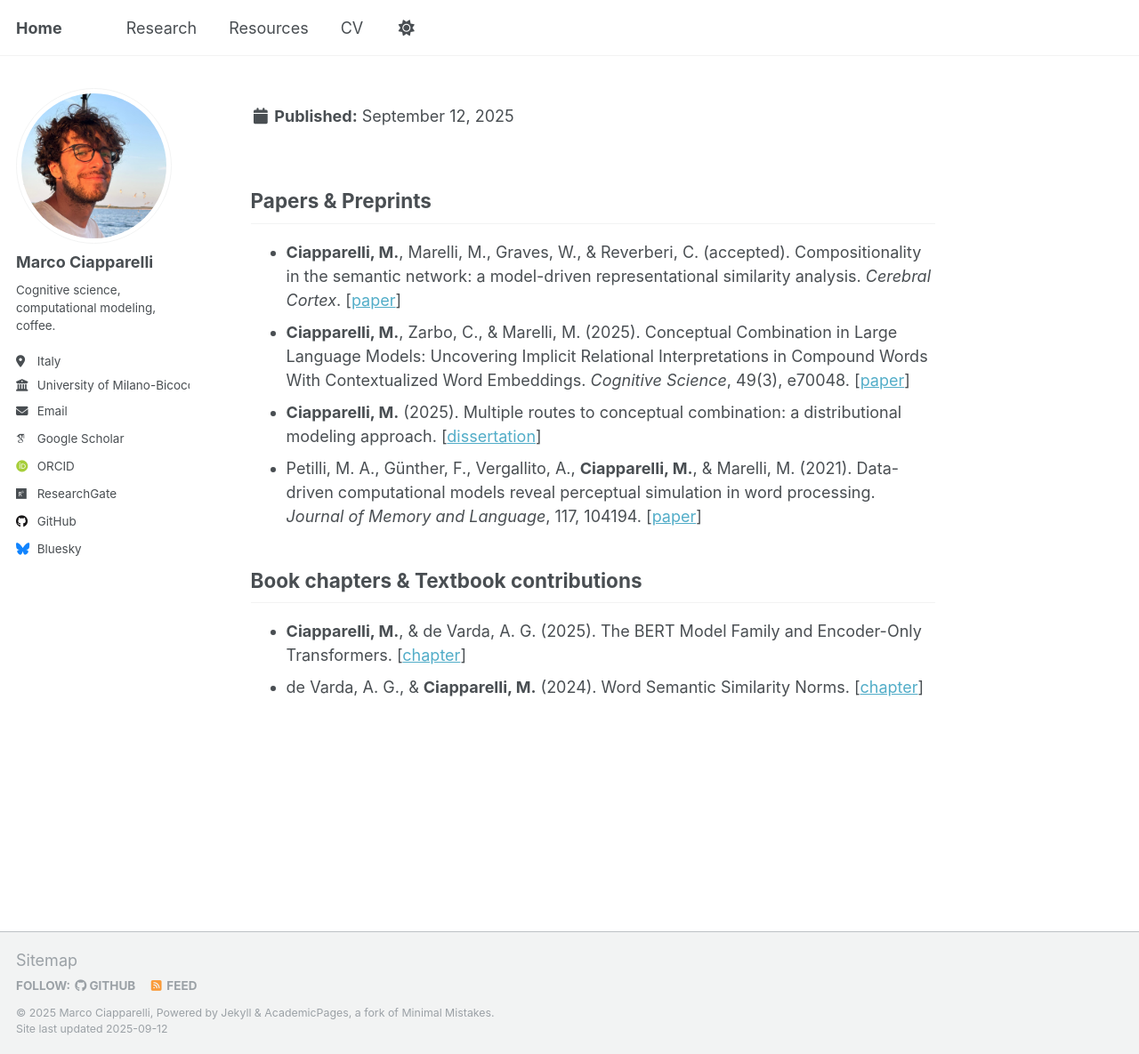
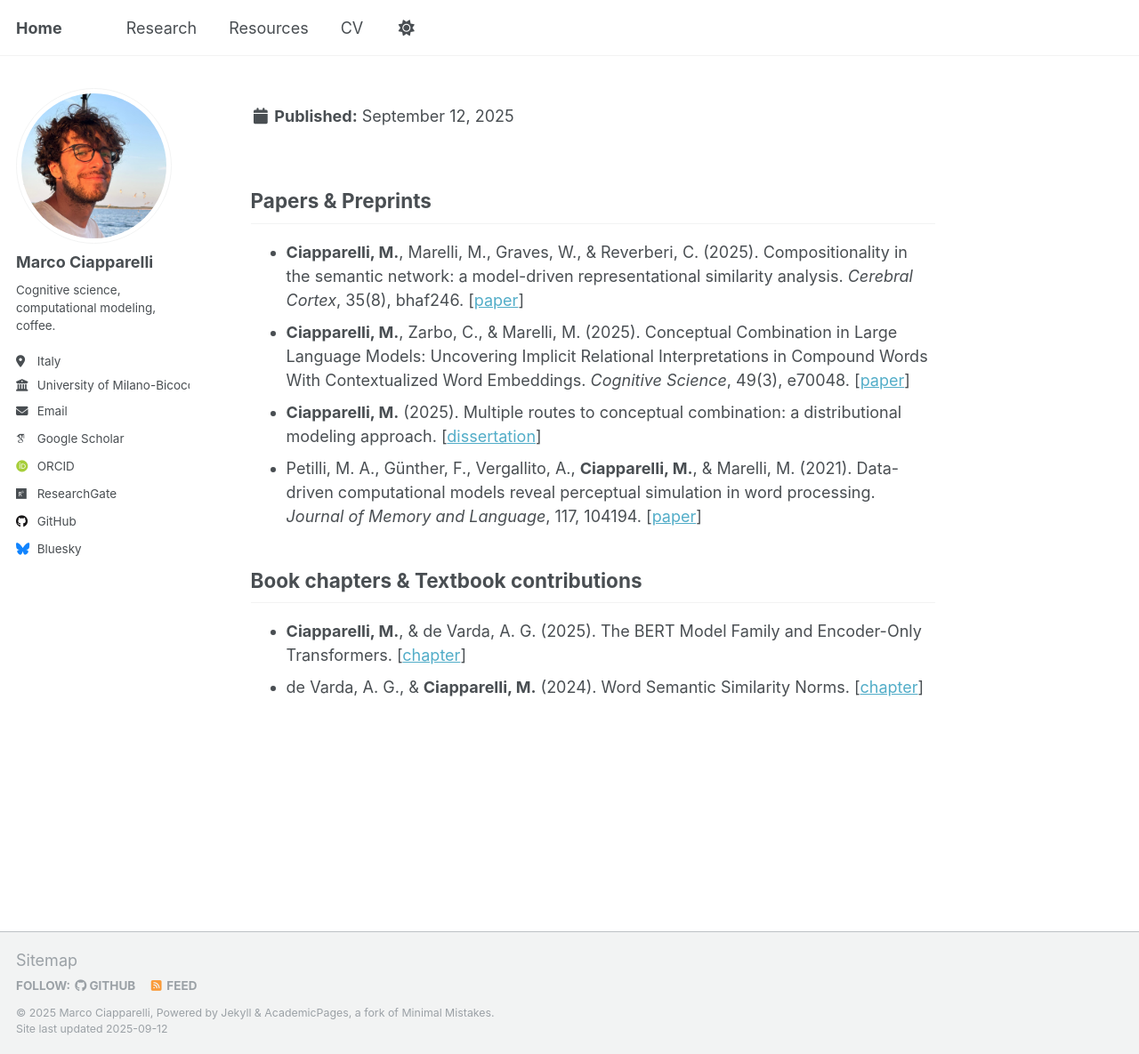
Before and after one commit to MarcoCiapparelli/MarcoCiapparelli.github.io, a Jekyll site: the page built from _research/publication_list.md, in a window 1280 px wide and 1185 px high. Shown: the whole window at 89% size. Built offline with Jekyll 4.4.1, drawn with Linux system fonts in a browser that asks for light colours; some web fonts are replaced; a script that is not in the unit is left out.

Commit message:
Update publication_list.md

```diff
--- a/_research/publication_list.md
+++ b/_research/publication_list.md
@@ -6,8 +6,7 @@ permalink: /teaching/publication_list
 
 
 ## Papers & Preprints
-*  **Ciapparelli, M.**, Marelli, M., Graves, W., & Reverberi, C. (accepted). Compositionality in the semantic network: a model-driven representational similarity analysis. *Cerebral Cortex*.
-[[paper](https://doi.org/10.1093/cercor/bhaf246)]
+*  **Ciapparelli, M.**, Marelli, M., Graves, W., & Reverberi, C. (2025). Compositionality in the semantic network: a model-driven representational similarity analysis. *Cerebral Cortex*, 35(8), bhaf246. [[paper](https://doi.org/10.1093/cercor/bhaf246)]
 *  **Ciapparelli, M.**, Zarbo, C., & Marelli, M. (2025). Conceptual Combination in Large Language Models: Uncovering Implicit Relational Interpretations in Compound Words With Contextualized Word Embeddings. *Cognitive Science*, 49(3), e70048.
 [[paper](https://doi.org/10.1111/cogs.70048)]
 *  **Ciapparelli, M.** (2025). Multiple routes to conceptual combination: a distributional modeling approach.
```
